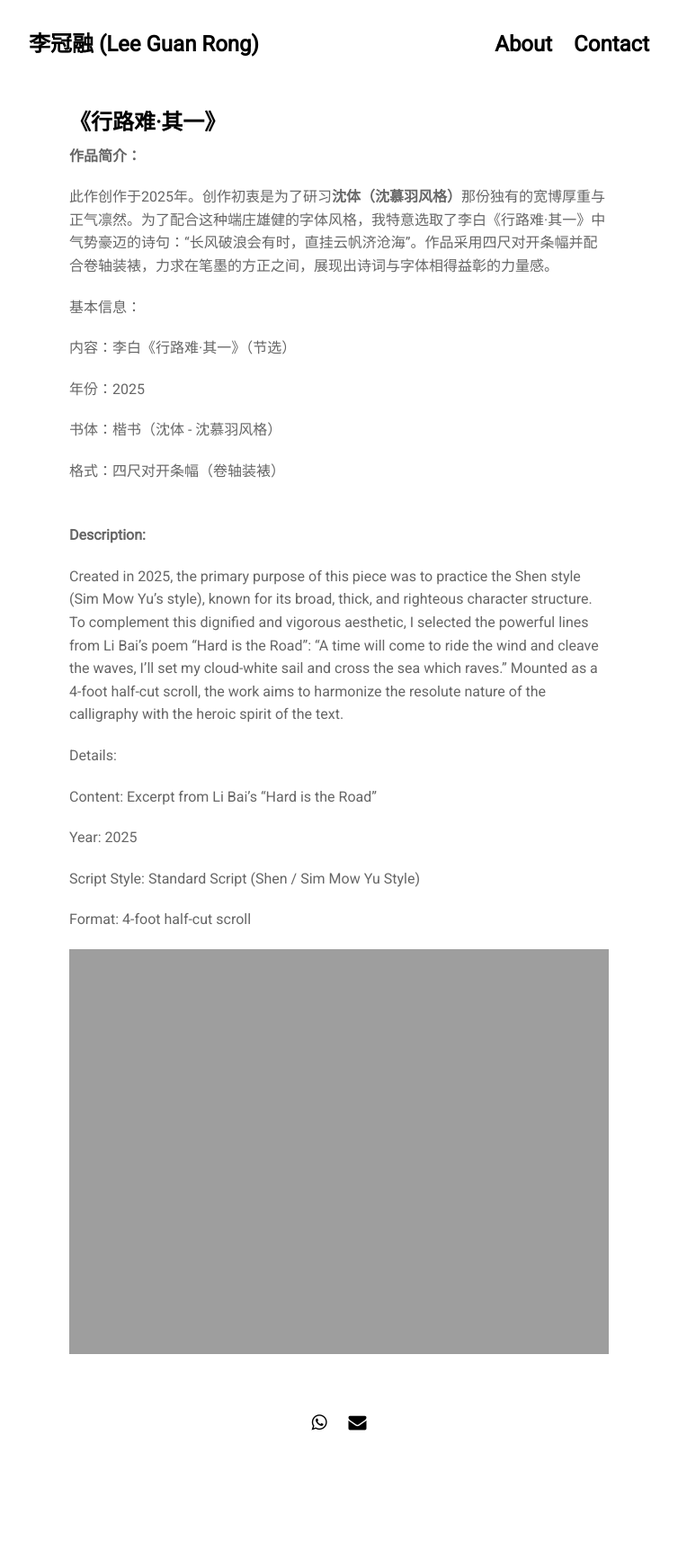
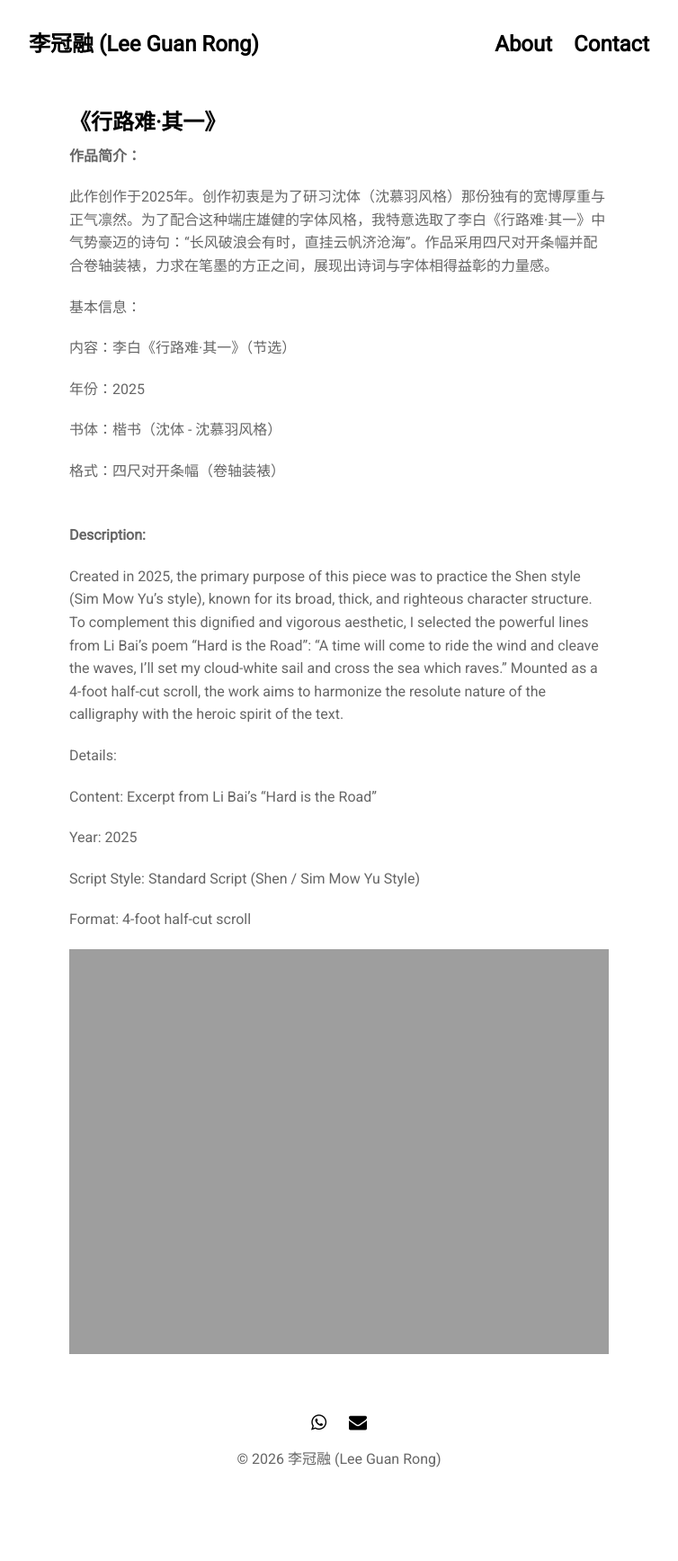
Before and after one commit to leannecheng/lee-guan-rong, a Jekyll site: the page built from projects/proj-2.md, in a window 1280 px wide. Shown: the whole page at 90% size, without its empty margins (263-1017 px from the left). Built offline with Jekyll 4.4.1, drawn with Linux system fonts in a browser that asks for light colours; nearby versions of some CDN libraries.

Commit message:
minor fixes

```diff
--- a/_includes/footer.html
+++ b/_includes/footer.html
@@ -3,12 +3,18 @@
     <div class="footer-tagline">
       <p>{{ site.data.settings.footer }}</p>
     </div>
+
     <div class="social-media">
       <nav>
         {% for item in site.data.settings.social %}
-          <a href="{{ item.link }}" target="_blank"><i class="fa fa-{{ item.icon }}" aria-hidden="true"></i></a>
+          <a href="{{ item.link }}" target="_blank">
+            <i class="fa fa-{{ item.icon }}" aria-hidden="true"></i>
+          </a>
         {% endfor %}
       </nav>
+      <p style="padding-top:0.75rem;">
+        © 2026 李冠融 (Lee Guan Rong)
+      </p>
     </div>
   </div>
 </footer>
--- a/projects/proj-2.md
+++ b/projects/proj-2.md
@@ -6,7 +6,7 @@ title: '《行路难·其一》'
 **作品简介：**
 <br>
 
-此作创作于2025年。创作初衷是为了研习**沈体（沈慕羽风格）**那份独有的宽博厚重与正气凛然。为了配合这种端庄雄健的字体风格，我特意选取了李白《行路难·其一》中气势豪迈的诗句：“长风破浪会有时，直挂云帆济沧海”。作品采用四尺对开条幅并配合卷轴装裱，力求在笔墨的方正之间，展现出诗词与字体相得益彰的力量感。
+此作创作于2025年。创作初衷是为了研习沈体（沈慕羽风格）那份独有的宽博厚重与正气凛然。为了配合这种端庄雄健的字体风格，我特意选取了李白《行路难·其一》中气势豪迈的诗句：“长风破浪会有时，直挂云帆济沧海”。作品采用四尺对开条幅并配合卷轴装裱，力求在笔墨的方正之间，展现出诗词与字体相得益彰的力量感。
 
 基本信息：
 
```
